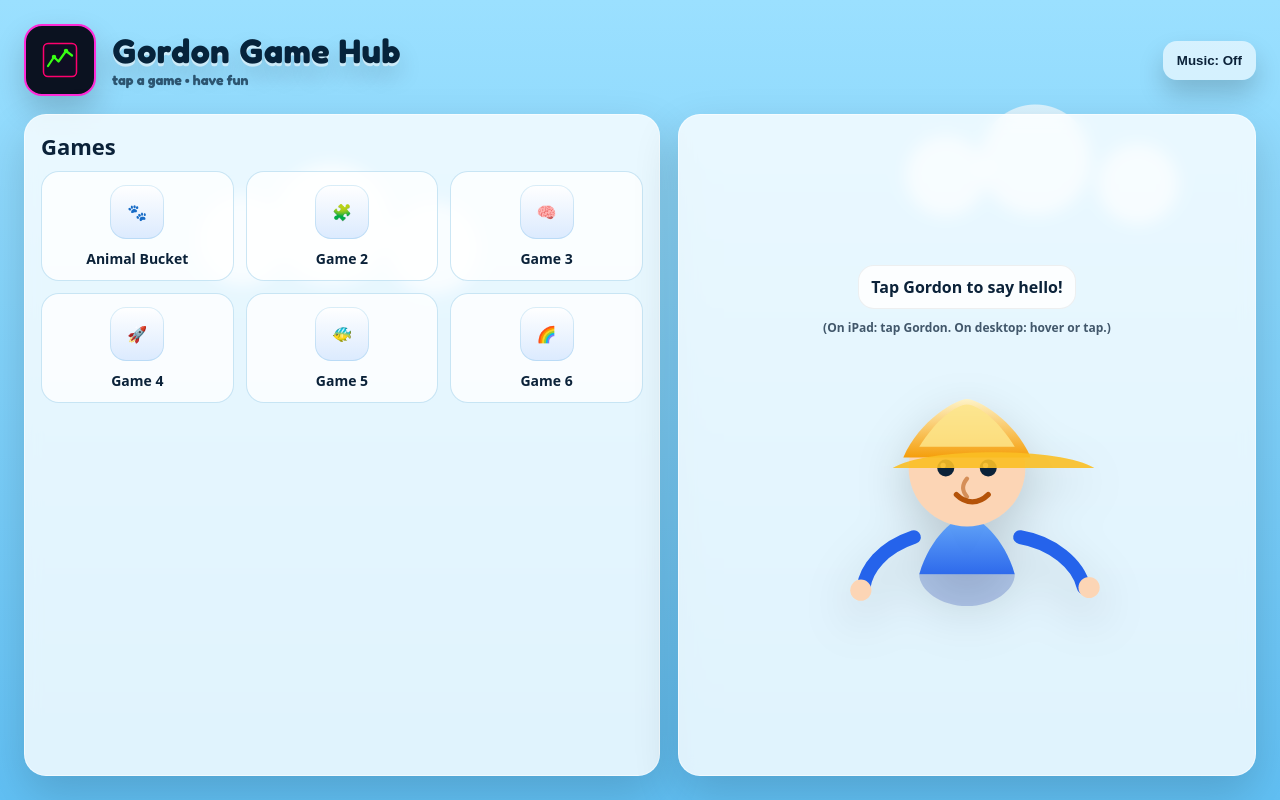
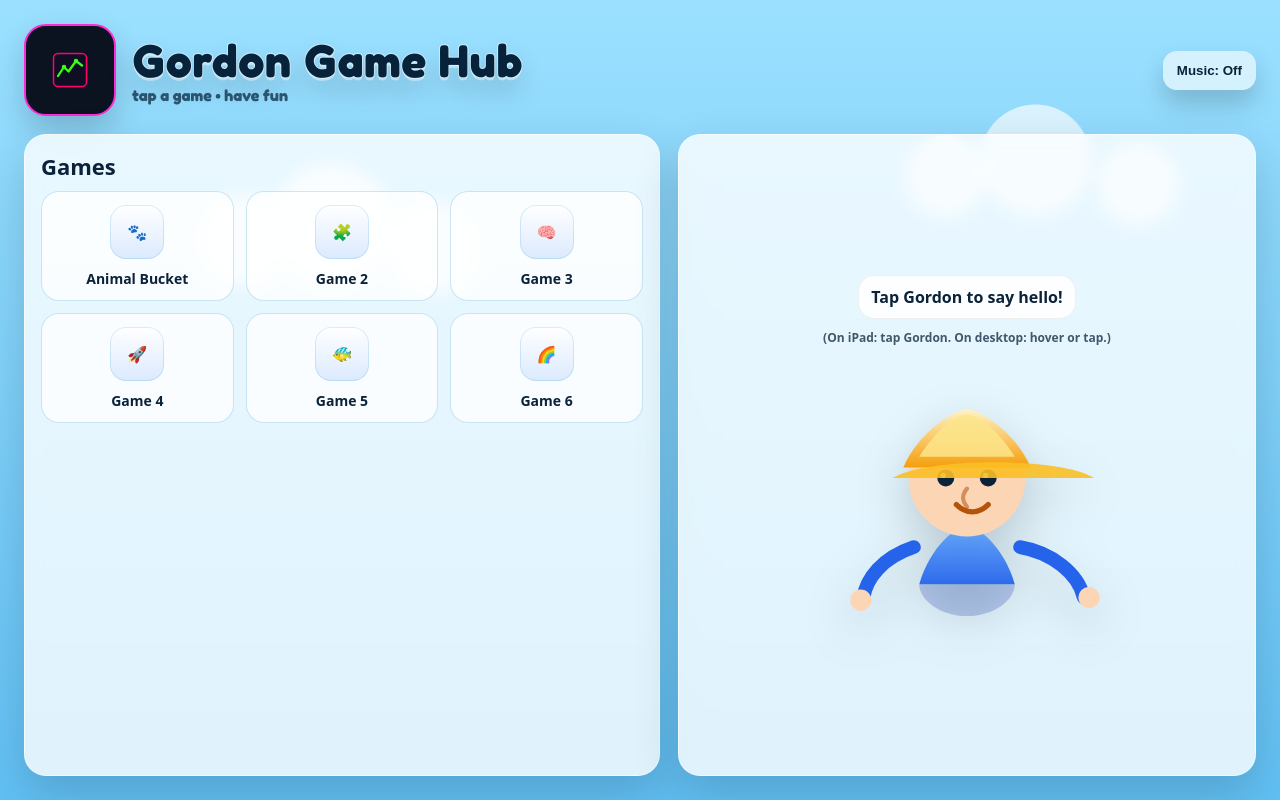
Before and after one commit to 99redder/gordon-game-hub, a plain HTML site: page index.html in a window 1280 px wide. Drawn offline with Linux system fonts and the light colour scheme.

Commit message:
Make logo bigger and lower music volume

```diff
--- a/css/styles.css
+++ b/css/styles.css
@@ -58,9 +58,9 @@ body{
 }
 
 .brandBadge{
-  width:72px;
-  height:72px;
-  border-radius:18px;
+  width:92px;
+  height:92px;
+  border-radius:22px;
   background: #0b1220;
   border:2px solid #ff2bd6;
   display:grid;
@@ -77,19 +77,21 @@ body{
 .logoText{
   font-family: "Fredoka", ui-rounded, system-ui, -apple-system, Segoe UI, Roboto, Arial, sans-serif;
   font-weight: 800;
-  font-size: 34px;
+  font-size: 46px;
   letter-spacing: 0.02em;
   color: #06233b;
+  -webkit-text-stroke: 2px rgba(255,255,255,0.55);
+  paint-order: stroke fill;
   text-shadow:
-    0 3px 0 rgba(255,255,255,0.55),
-    0 12px 24px rgba(0,0,0,0.18);
+    0 3px 0 rgba(255,255,255,0.40),
+    0 14px 28px rgba(0,0,0,0.18);
 }
 
 .logoSub{
-  margin-top: 4px;
+  margin-top: 2px;
   font-family: "Fredoka", ui-rounded, system-ui, -apple-system, Segoe UI, Roboto, Arial, sans-serif;
   font-weight: 700;
-  font-size: 14px;
+  font-size: 16px;
   color: rgba(6,35,59,0.72);
 }
 
--- a/js/app.js
+++ b/js/app.js
@@ -78,7 +78,7 @@ function setupMusic() {
 
   async function start() {
     try {
-      audio.volume = 0.35;
+      audio.volume = 0.18;
       audio.loop = true;
       await audio.play();
       state.musicEnabled = true;
```
